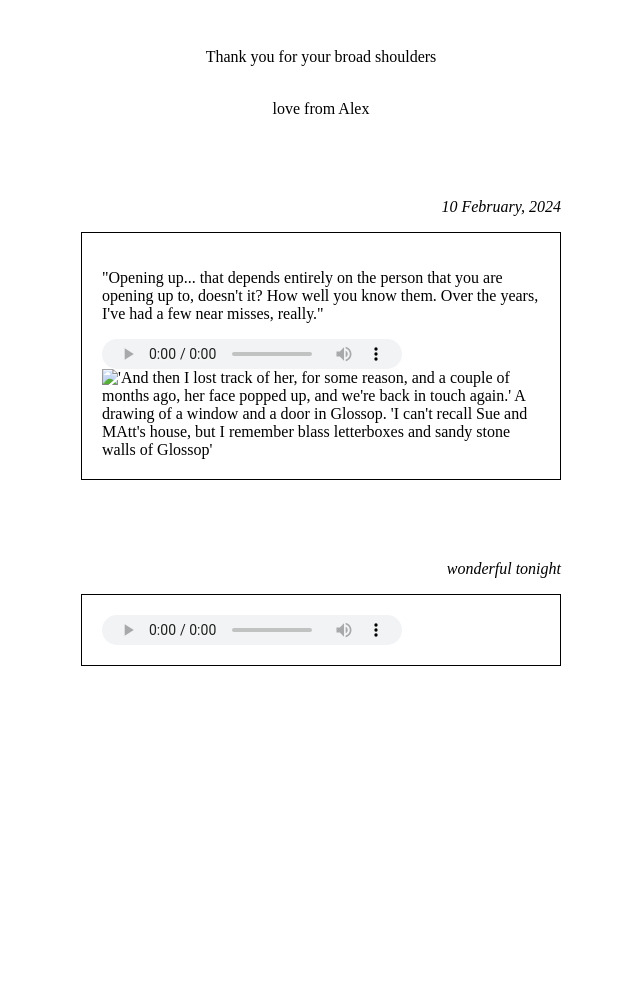
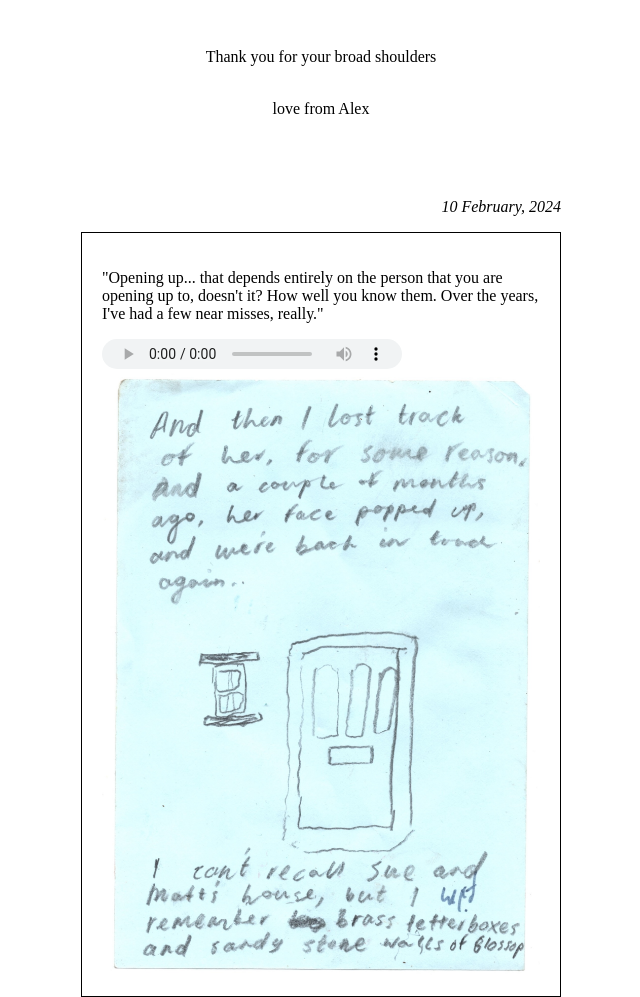
Before and after one commit to alexrturner/letters-for, a plain HTML site: page gran.html in a window 1280 px wide. Shown: the top 997 px of the page, without its empty margins (319-959 px from the left). Before the commit the page ends 800 px from the top, so only its background shows below. Drawn offline with Linux system fonts and the light colour scheme; the site is published under a folder, as on GitHub Pages, so addresses that start at the root find nothing.

Commit message:
letter to gran

```diff
--- a/gran.html
+++ b/gran.html
@@ -60,7 +60,7 @@
           </audio>
 
           <img
-            src="/stamps/to-glossop/img20240210_14170128.jpg"
+            src="stamps/to-glossop/img20240210_14170128.jpg"
             alt="'And then I lost track of her, for some reason, and a couple of months ago, her face popped up, and we're back in touch again.' A drawing of a window and a door in Glossop. 'I can't recall Sue and MAtt's house, but I remember blass letterboxes and sandy stone walls of Glossop'"
           />
         </div>
```
